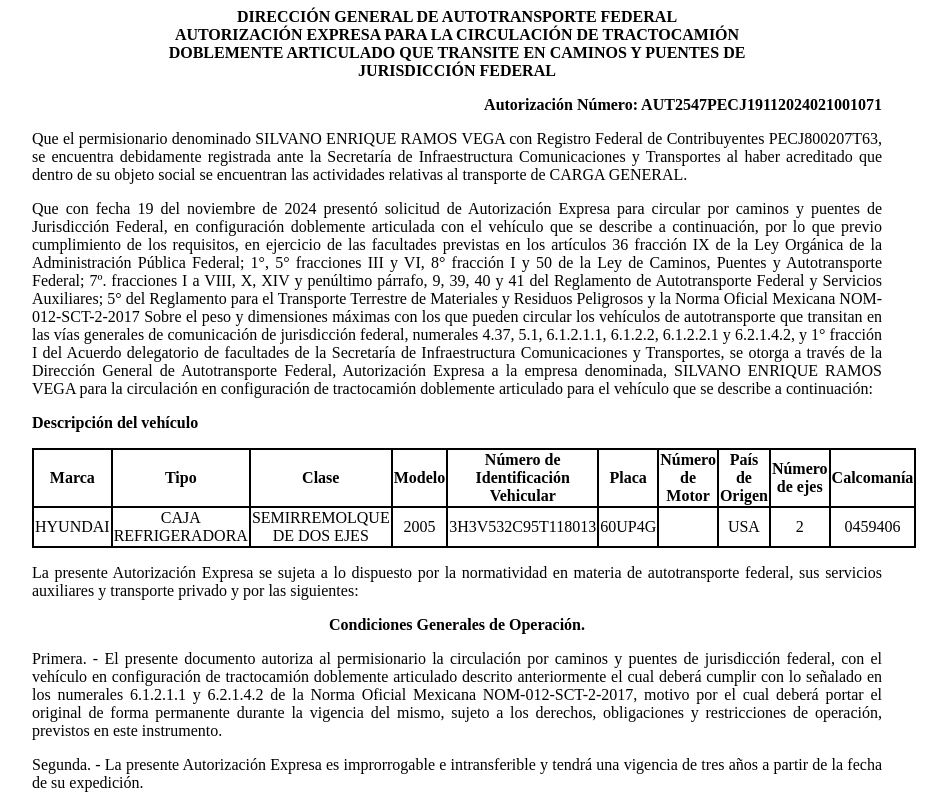
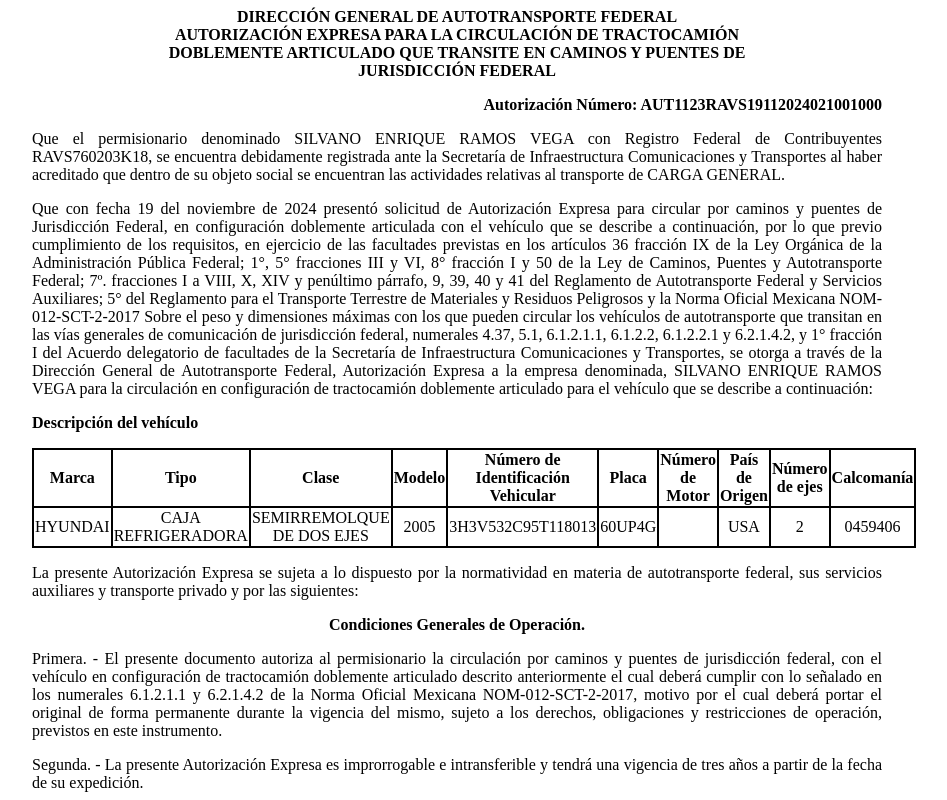
Before and after one commit to app-sct/ConsultaAutDobleRemolque-folio-0825832.github.io, a plain HTML site: page index.html in a window 1280 px wide. Shown: the top 800 px of the page, without its empty margins (183-1130 px from the left). Drawn offline with Linux system fonts and the light colour scheme.

Commit message:
Add files via upload

```diff
--- a/index.html
+++ b/index.html
@@ -81,11 +81,11 @@
 						<p class="sinMargen">JURISDICCIÓN FEDERAL</p>
 					</div>
 
-					<p class="derechaNegro">Autorización Número: AUT2547PECJ19112024021001071</p>
+					<p class="derechaNegro">Autorización Número: AUT1123RAVS19112024021001000</p>
 
 					<p class="justificado">Que el permisionario denominado
 						SILVANO ENRIQUE RAMOS VEGA con Registro Federal de
-						Contribuyentes PECJ800207T63, se encuentra
+						Contribuyentes RAVS760203K18, se encuentra
 						debidamente registrada ante la Secretaría de Infraestructura
 						Comunicaciones y Transportes al haber acreditado que dentro de su
 						objeto social se encuentran las actividades relativas al
```
